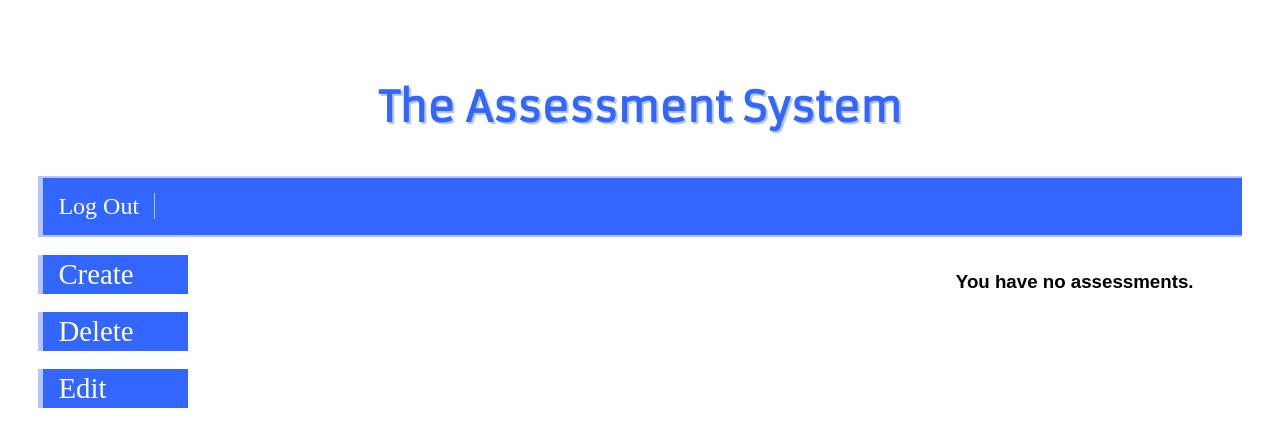
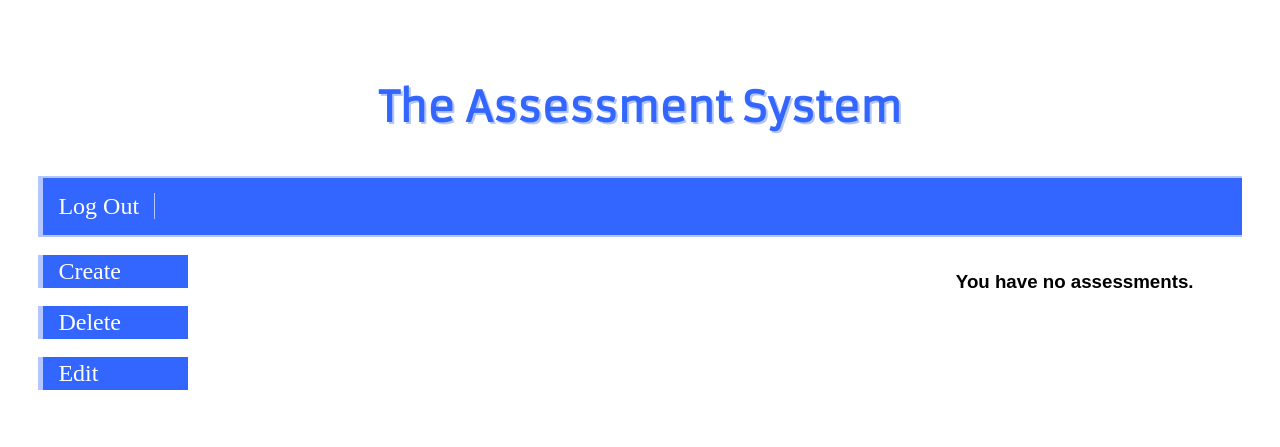
Before and after one commit to Techoplite/assessment-system, a Django app: page /find-assessment/ in a window 1280 px wide. Shown: the top 447 px of the page. Run offline with Django 3.2, Linux system fonts and the light colour scheme; a user stored in the database is signed in; data comes from the database, SQL or seed files in the repository; some web fonts are replaced.

Commit message:
Fix left side buttons size.

```diff
--- a/assessmentsystem/static/assessmentsystem/css/style.css
+++ b/assessmentsystem/static/assessmentsystem/css/style.css
@@ -83,7 +83,7 @@ a:hover.navbar-button {
 .left-side-button {
   color: white;
   font-family: 'Blinker';
-  font-size: 180%;
+  font-size: 150%;
   background-color: #3366ff;
   padding: 3px;
   padding-left: 15px;
```
